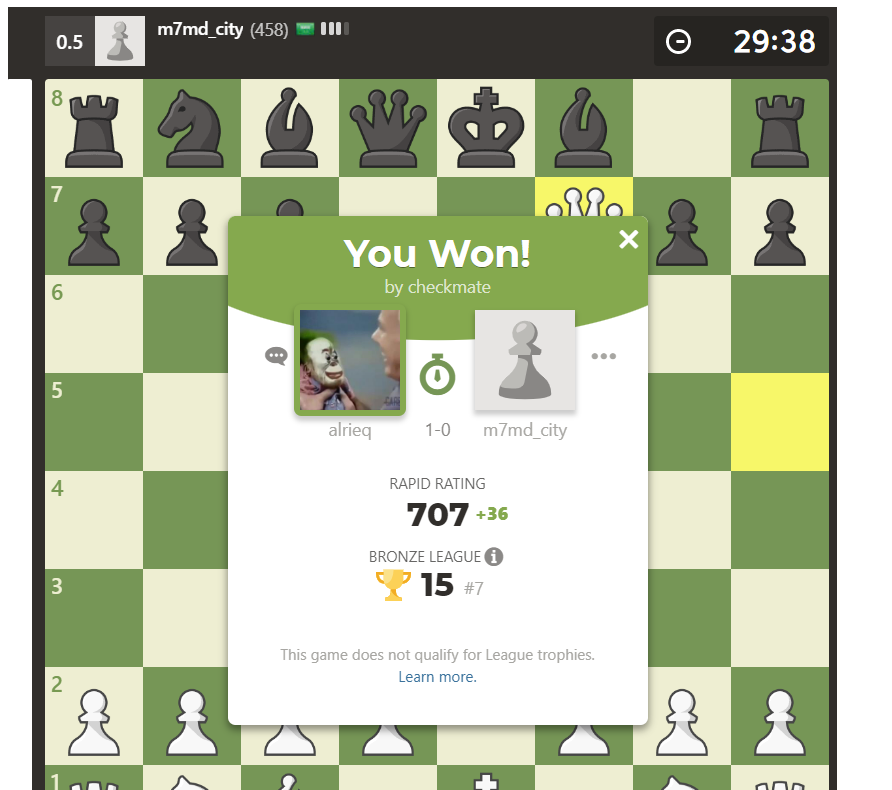
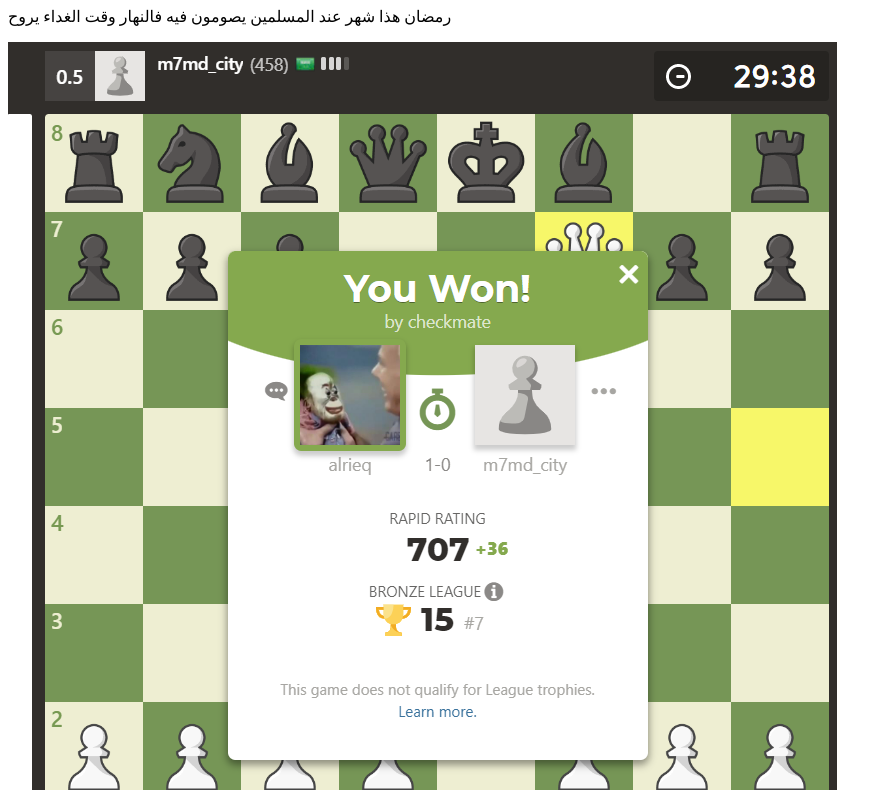
Before and after one commit to alrieq/alrieq.github.io, a plain HTML site: page index.html in a window 1280 px wide. Shown: the part 74-864 px from the top of the page, without its empty margins (0-892 px from the left). Drawn offline with Linux system fonts and the light colour scheme.

Commit message:
update text

```diff
--- a/index.html
+++ b/index.html
@@ -8,6 +8,7 @@
 </head>
 <body>
   <h1>حمود يا وضيع</h1>
+    <p>رمضان هذا شهر عند المسلمين يصومون فيه فالنهار وقت الغداء يروح</p>
     <img src="pic1.png" alt="حمود وضيع">
   </body>
   </html>
```
